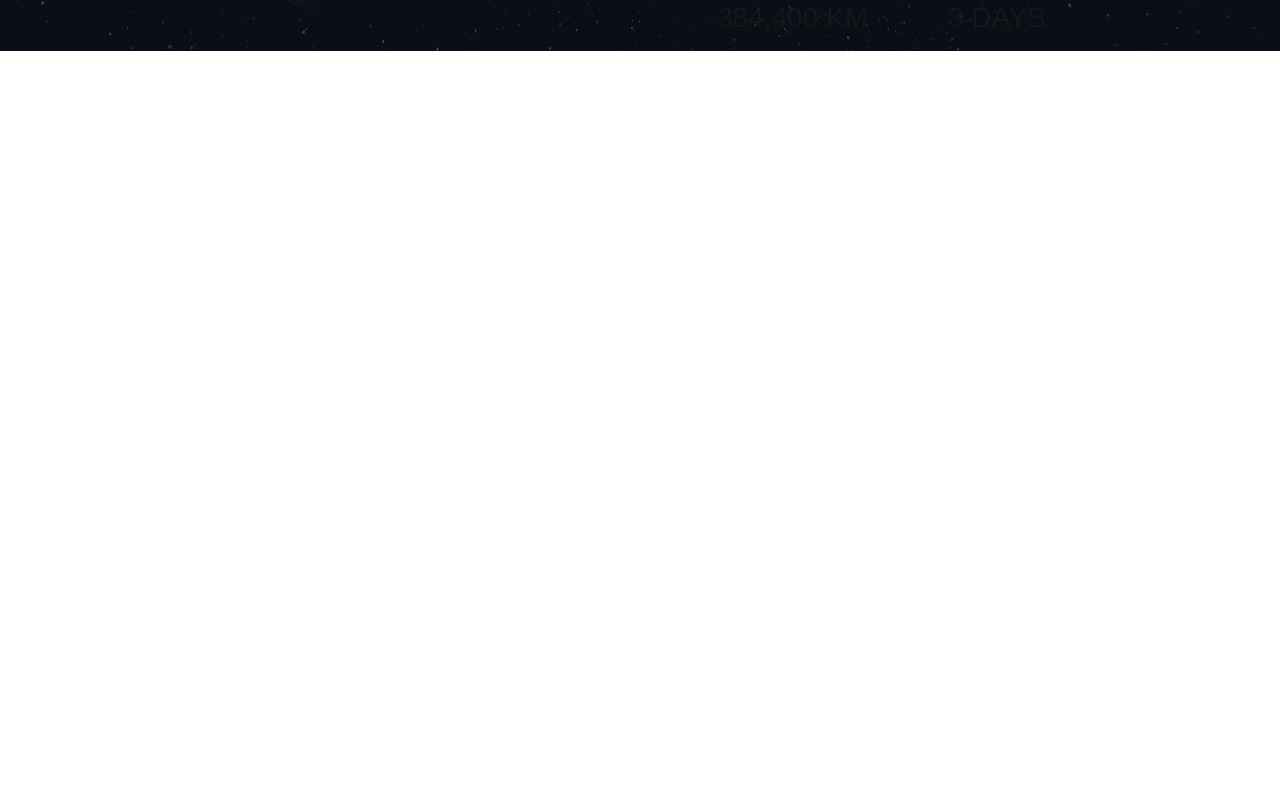
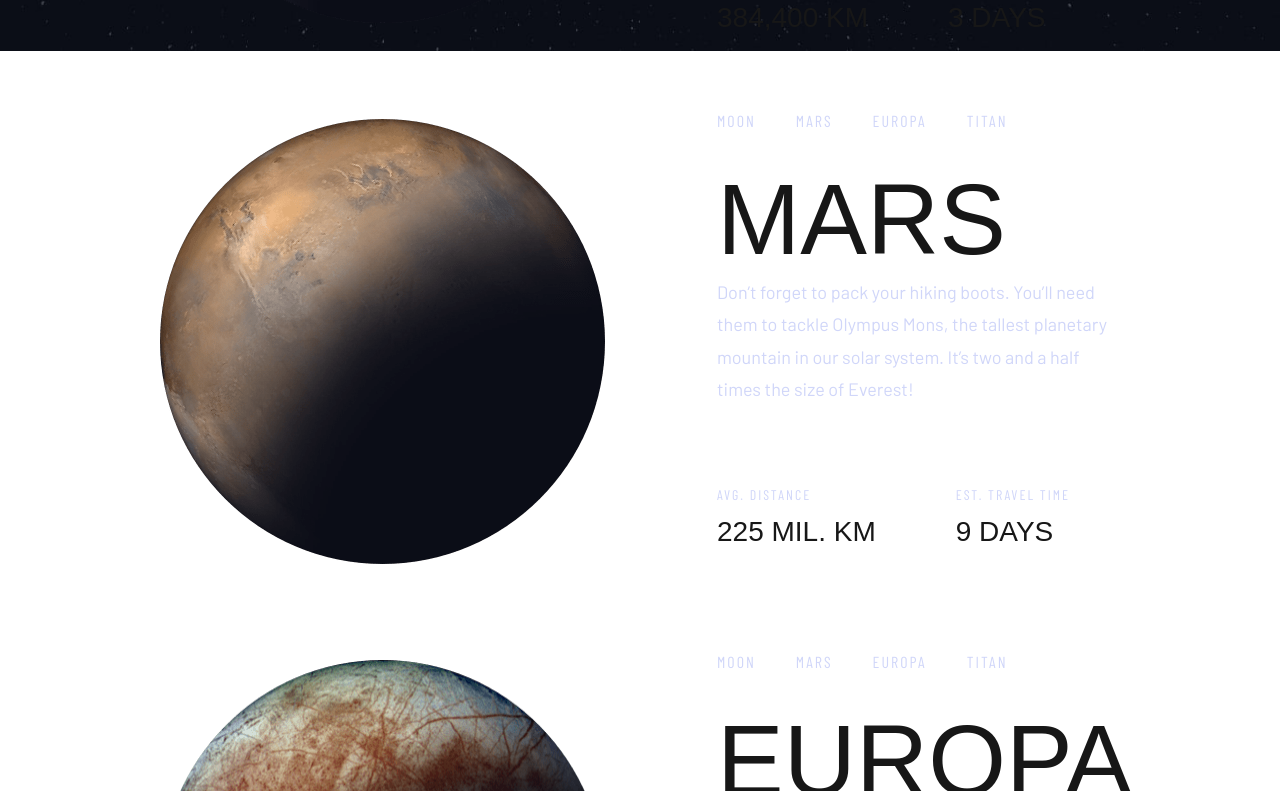
Before and after one commit to muhkyle17/birthday-reminder, a Next.js app: page /destination in a window 1280 px wide. Shown: the part 749-1540 px from the top of the page. Before the commit the page ends 800 px from the top, so only its background shows below. Built offline with nearby package versions, Linux system fonts and the light colour scheme; a web font is replaced by a local one.

Commit message:
Display data on ui

```diff
--- a/src/app/destination/page.js
+++ b/src/app/destination/page.js
@@ -1,3 +1,5 @@
+'use client'
+import { useState } from 'react'
 import Image from 'next/image'
 
 import Navbar from '@/components/Navbar'
@@ -46,9 +48,14 @@ const tabs = [
 ]
 
 const HoverMiniTab = () => {
+  const [activeTab, setActiveTab] = useState(null)
+
   return (
-    <div className='flex flex-row gap-28'>
-      <Image src={Moon} />
+    <>
+      {tabs.map(tab => {
+        return (
+          <div key={tab.id} className='flex flex-row gap-28'>
+            <Image src={tab.image} />
             <div className='flex flex-col'>
               <div className='flex flex-row gap-10 typography-preset-eight text-secondary uppercase'>
                 <div>Moon</div>
@@ -57,28 +64,27 @@ const HoverMiniTab = () => {
                 <div>Titan</div>
               </div>
 
-        <h1 className='typography-preset-two uppercase mt-10'>Moon</h1>
+              <h1 className='typography-preset-two uppercase mt-10'>{tab.label}</h1>
 
-        <p className='typography-preset-nine text-secondary'>
-          See our planet as you’ve never seen it before. A perfect relaxing trip away to help regain
-          perspective and come back refreshed. While you’re there, take in some history by visiting
-          the Luna 2 and Apollo 11 landing sites.
-        </p>
+              <p className='typography-preset-nine text-secondary'>{tab.description}</p>
 
               <div className='mt-10 bg-[#ffffff8a] h-[0.5px]' />
 
               <div className='mt-12 uppercase flex flex-row gap-20'>
                 <div className='flex flex-col gap-8'>
                   <p className='typography-preset-seven text-secondary'>Avg. Distance</p>
-            <p className='typography-preset-six'>384,400 km</p>
+                  <p className='typography-preset-six'>{tab.avgDistance} km</p>
                 </div>
                 <div className='flex flex-col gap-8'>
                   <p className='typography-preset-seven text-secondary'>Est. Travel Time</p>
-            <p className='typography-preset-six'>3 days</p>
+                  <p className='typography-preset-six'>{tab.estTravelTime} days</p>
                 </div>
               </div>
             </div>
           </div>
+        )
+      })}
+    </>
   )
 }
 
```
Lines whose indentation alone changed are shown as unchanged.
